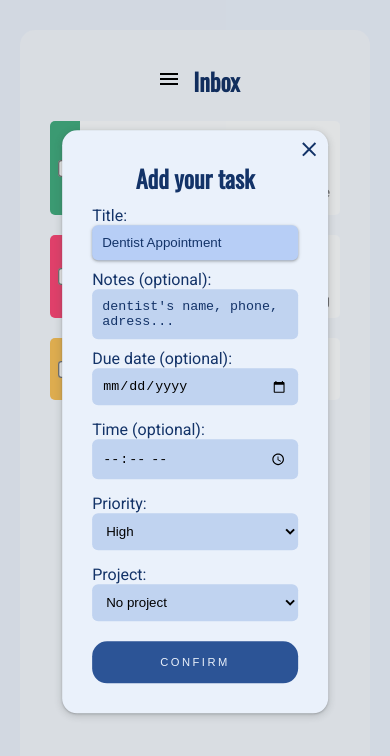
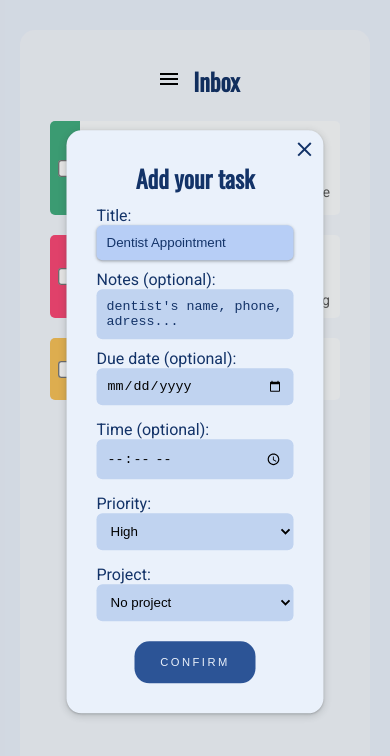
Before and after one commit to citronoiseau/todo-odin, a website built with webpack: page src/index.html in a window 390 px wide. Both pictures are taken after a click on the button "ADD TASK". Built offline with nearby package versions, Linux system fonts and the light colour scheme.

Commit message:
changed button's padding on mobile

```diff
--- a/src/dom/projectDialog.js
+++ b/src/dom/projectDialog.js
@@ -44,6 +44,7 @@ export default function createProjectDialog() {
   projectDescriptionContainer.appendChild(projectDescriptionText);
 
   const buttonContainer = document.createElement("div");
+  buttonContainer.classList.add("buttonContainer");
   projectForm.appendChild(buttonContainer);
 
   const confirmBtn = createInput(
--- a/src/dom/showProjects.js
+++ b/src/dom/showProjects.js
@@ -30,6 +30,7 @@ export default function showProject() {
     projectContainer.appendChild(textContainer);
 
     const btnContainer = document.createElement("span");
+    btnContainer.classList.add("buttonContainer");
     projectContainer.appendChild(btnContainer);
 
     const editBtn = document.createElement("button");
--- a/src/dom/taskDialog.js
+++ b/src/dom/taskDialog.js
@@ -89,6 +89,7 @@ export default function createTaskDialog() {
   updateOptions();
 
   const buttonContainer = document.createElement("div");
+  buttonContainer.classList.add("buttonContainer");
   taskForm.appendChild(buttonContainer);
 
   const confirmBtn = createInput("submit", "confirmBtn", buttonContainer);
--- a/src/style.css
+++ b/src/style.css
@@ -378,4 +378,14 @@ input[type="checkbox"]:checked {
   .secondaryInfoDialog {
     flex-direction: column;
   }
+  #confirmBtn,
+  #projectConfirmBtn,
+  .addTaskBtn,
+  .addProjectBtn {
+    padding: 15px 26px;
+  }
+  .buttonContainer {
+    display: flex;
+    justify-content: center;
+  }
 }
```
